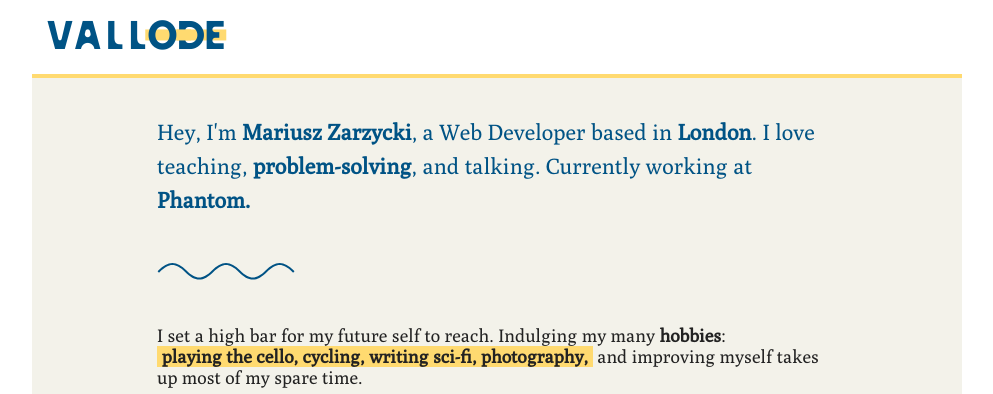
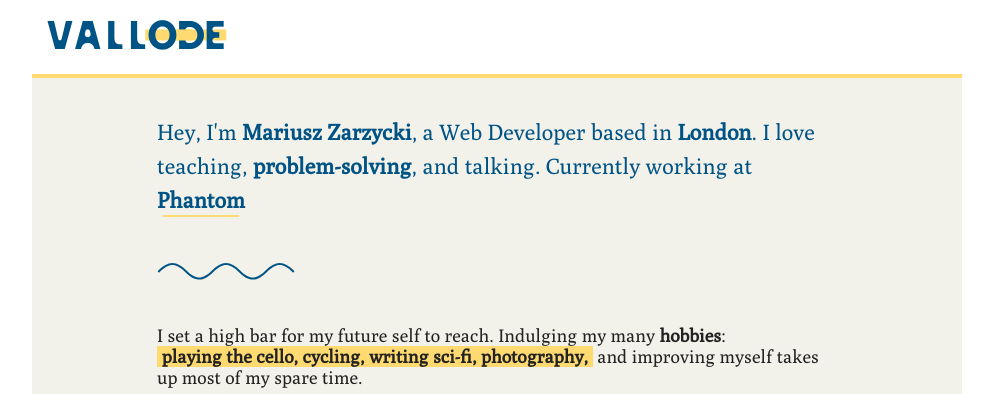
Before and after one commit to vallode/vallode.com, a Jekyll site: the page built from index.html, in a window 1280 px wide. Shown: the top 394 px of the page, without its empty margins (143-1136 px from the left). Built offline with Jekyll 4.4.1, drawn with Linux system fonts in a browser that asks for light colours.

Commit message:
Fix issue with misaligned underline

```diff
--- a/_sass/_content.scss
+++ b/_sass/_content.scss
@@ -20,6 +20,7 @@
   .link,
   p a {
     color: $-c-blue-500;
+    display: inline-block;
     font-weight: $-f-bold;
     position: relative;
     text-decoration: none;
--- a/index.html
+++ b/index.html
@@ -12,7 +12,7 @@ title: home
        href="https://phantom.land/work/"
        target="_blank"
        rel="noreferrer noopener">
-      Phantom.
+      Phantom
     </a>
   </p>
 
```
